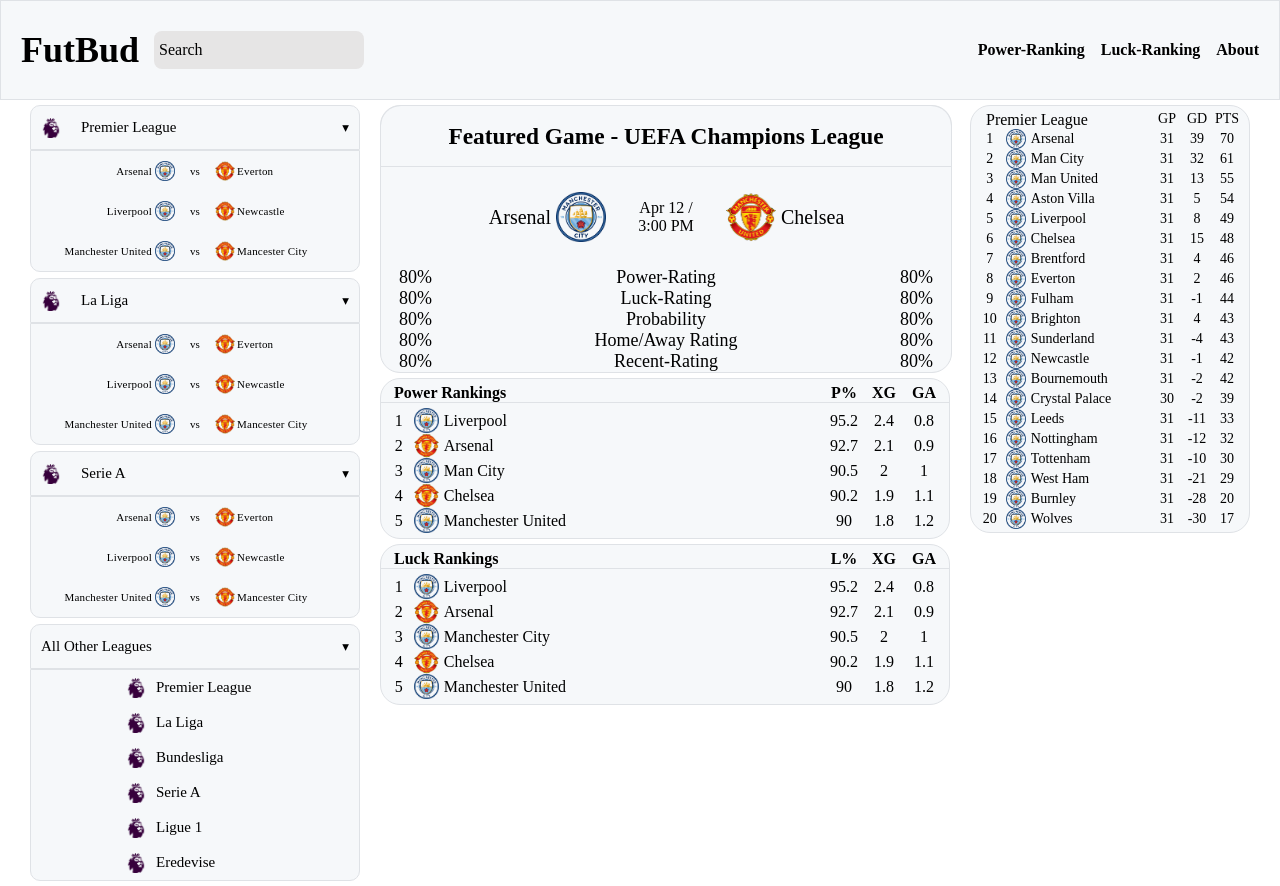
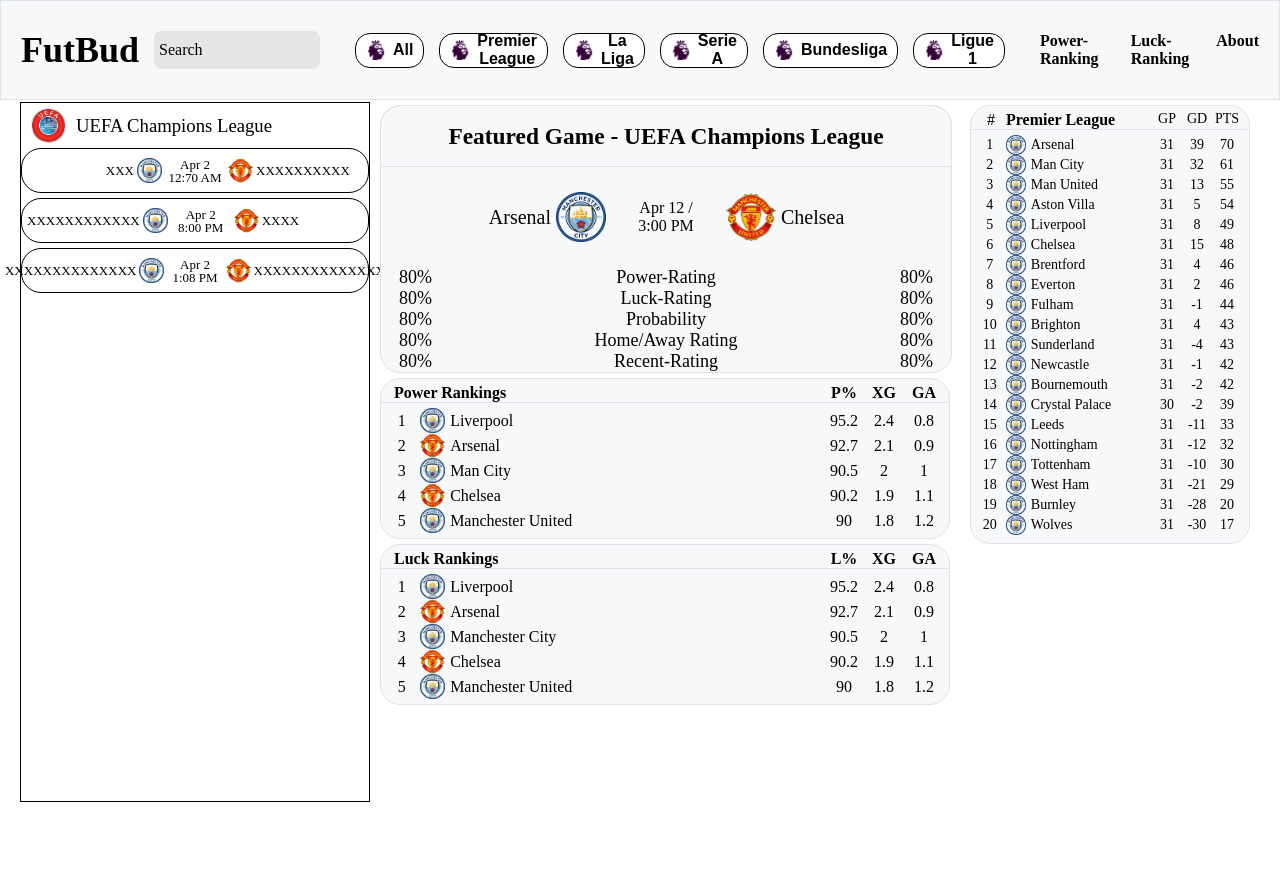
Before and after one commit to Jaydee0000/FutBud, an Astro site: page / in a window 1280 px wide. After the commit the page ends 804 px from the top, so only its background shows below. Built offline with nearby package versions, Linux system fonts and the light colour scheme; Astro itself is replaced by a stand-in of ours; a web font is replaced by a local one.

Commit message:
Added league choice for main page

```diff
--- /dev/null
+++ b/src/components/GameDisplay4GU.astro
@@ -0,0 +1,36 @@
+---
+import '../styles/gameDisplay.css';
+
+interface Props{
+    team1: string;
+    team2: string;
+    time1: string;
+    date1: string;
+}
+
+const{
+    team1,
+    team2,
+    time1,
+    date1
+} = Astro.props;
+---
+
+<div class="GDis-wrapper">
+    <div class="GDis-main">
+        <div class="GDis-team1">
+            <p>{team1}</p>
+            <img src="../manCity.png"/>
+        </div>
+
+        <div class="GDis-gameData">
+            <p>{date1}</p>
+            <p>{time1}</p>
+        </div>
+
+        <div class="GDis-team2">
+            <img src="../manUnited.png"/>
+            <p>{team2}</p>
+        </div>
+    </div>
+</div>
--- /dev/null
+++ b/src/components/GamesUpcoming.astro
@@ -0,0 +1,45 @@
+---
+
+
+import '../styles/gamesUpcoming.css';
+import Game from '../components/GameDisplay4GU.astro';
+
+---
+
+<div class="GU-wrapper">
+
+    <div class="GU-header">
+        <div class="GU-header-LeagueNationInd">
+            <img src="../UEFA.png" alt="this didnt display"/>
+        </div>
+
+        <h3>
+            UEFA Champions League
+        </h3>
+    </div>
+
+    <div class="GU-content">
+        <Game
+        team1="XXX"
+        team2="XXXXXXXXXX"
+        time1="12:70 AM"
+        date1="Apr 2"
+        />
+
+        <Game
+        team1="XXXXXXXXXXXX"
+        team2="XXXX"
+        time1="8:00 PM"
+        date1="Apr 2"
+        />
+
+        <Game
+        team1="XXXXXXXXXXXXXX"
+        team2="XXXXXXXXXXXXXX"
+        time1="1:08 PM"
+        date1="Apr 2"
+        />
+
+    </div>
+
+</div>
--- a/src/components/Header.astro
+++ b/src/components/Header.astro
@@ -1,11 +1,43 @@
 ---
 import '../styles/header.css';
+import LeagueDecider from '../components/LeagueDecider.astro';
+
+const leagues = [
+	"All",
+	"Premier League",
+	"La Liga",
+	"Serie A",
+	"Bundesliga",
+	"Ligue 1"
+];
 ---
 
 <header class="site-header">
 	<div class="header-inner">
 		<div class="title">FutBud</div>
 		<div class="search">Search</div>
+
+		<div class="leagueDecider">
+
+		{
+			leagues.map((league) => (
+				<LeagueDecider {league}/>
+			))
+		}
+
+		<script>
+			const buttons = document.querySelectorAll('.LD-wrapper');
+
+			buttons.forEach((button) => {
+				button.addEventListener('click', () => {
+				buttons.forEach((btn) => btn.classList.remove('active'));
+				button.classList.add('active');
+				});
+			});
+		</script>
+
+
+	</div>
 		<div class="nav">
 			<div class="power">Power-Ranking</div>
 			<div class="luck">Luck-Ranking</div>
--- /dev/null
+++ b/src/components/LeagueDecider.astro
@@ -0,0 +1,19 @@
+---
+import '../styles/leagueDecider.css';
+
+interface Props{
+    league: string;
+    isActive?: boolean;
+}
+
+const {
+    league,
+    isActive = false
+} = Astro.props;
+
+---
+
+<button class={`LD-wrapper ${isActive ? 'active' : ''}`}>
+    <img src="../eplLogo.png"/>
+    <p>{league}</p>
+</button>
--- a/src/components/Table.astro
+++ b/src/components/Table.astro
@@ -22,7 +22,17 @@ const{
 
 <div class="Table-wrapper">
     <div class="Table-header">
-        <p>{LeagueName}</p>
+         <div class="Table-pl">
+            <div class="Table-place">
+                <p>#</p>
+            </div>
+
+            <div class="Table-league">
+                <p>{LeagueName}</p>
+            </div>
+
+         </div>
+
         <div class="Table-statWrap">
             {
                 stats.map((stat) => (
--- a/src/pages/index.astro
+++ b/src/pages/index.astro
@@ -6,10 +6,13 @@ import H2hExample from '../components/TeamStatCompare.astro';
 import LeaderboardRanks from '../components/RatingLeaderBoard.astro';
 import FGTable from '../components/Table.astro';
 import Gamecard from '../components/teamsh2h.astro';
+import GamesUp from '../components/GamesUpcoming.astro';
+import LeagueDecider from '../components/LeagueDecider.astro';
 import '../styles/global.css';
 import '../styles/content.css';
 
 const leagues = [
+	"All",
 	"Premier League",
 	"La Liga",
 	"Serie A",
@@ -20,10 +23,14 @@ const leagues = [
 
 <Header />
 
-<main class="content">
+
+<div class="content-full">
+
+
+
+	<div class="content">
 		<div class="left-panel">
-		<League/>
-		<LeagueDD/>
+			<GamesUp/>
 		</div>
 
 		<div class="middle-panel">
@@ -131,4 +138,5 @@ const leagues = [
 
 
 		</div>
-</main>
+	</div>
+</div>
--- a/src/styles/content.css
+++ b/src/styles/content.css
@@ -1,11 +1,21 @@
 .content{
     display: grid;
-    grid-template-columns: 350px 1fr 300px;
+    grid-template-columns: 400px 700px 300px;
+    justify-content: center;
     padding: 2px 20px;
     min-height: calc(100vh - 100px);
 }
 
+.content-leagueDecider{
+    display: flex;
+    flex-direction: row;
+    padding: 2px 20px;
+    justify-content: center;
+    gap: 15px;
+}
+
 .left-panel{
+    border: 0.5px solid black;
 }
 
 .middle-panel{
@@ -19,3 +29,50 @@
 .right-panel{
     padding: 3px 10px; /* This sets the official padding for all content*/
 }
+
+
+
+
+@media (max-width: 1400px) {
+    .content{
+        display: grid;
+        grid-template-columns: 350px 1fr 300px;
+        justify-content: center;
+        padding: 2px 20px;
+        min-height: calc(100vh - 100px);
+    }
+}
+
+@media (max-width: 1250px) {
+    .content{
+        display: grid;
+        grid-template-columns: 650px 400px;
+        justify-content: center;
+        padding: 2px 20px;
+        min-height: calc(100vh - 100px);
+    }
+
+    .left-panel{
+        display: none;
+    }
+}
+
+@media (max-width: 1100px) {
+    .content{
+        display: grid;
+        grid-template-columns: 1fr 400px;
+        justify-content: center;
+        padding: 2px 20px;
+        min-height: calc(100vh - 100px);
+    }
+}
+
+@media (max-width: 1000px){
+    .content{
+        display: grid;
+        grid-template-columns: 1fr 300px;
+        justify-content: center;
+        padding: 2px 20px;
+        min-height: calc(100vh - 100px);
+    }
+}
--- /dev/null
+++ b/src/styles/gameDisplay.css
@@ -0,0 +1,66 @@
+
+.GDis-main{
+    display: flex;
+    flex-direction: row;
+    justify-content: center;
+    align-items: center;
+    padding: 3px 5px;
+    gap: 8px;
+    height: 45px;
+    border: 0.5px solid black;
+    box-sizing: border-box;
+    border-radius: 20px;
+}
+
+.GDis-team1,
+.GDis-team2{
+    display: flex;
+    flex-direction: row;
+    flex: 1;
+    height: fit-content;
+    align-items: center;
+    gap: 3px;
+}
+
+.GDis-team1{
+    justify-content: flex-end;
+}
+
+.GDis-team2{
+    justify-content: flex-start;
+}
+
+.GDis-team1,
+.GDis-team2,
+.GDis-gameData{
+
+}
+
+.GDis-team1 p,
+.GDis-team2 p,
+.GDis-gameData p
+{
+    margin: 0;
+    font-size: 13px;
+}
+
+.GDis-gameData{
+    display: flex;
+    flex-direction: column;
+    align-items: center;
+    justify-content: center;
+    width: 50px;
+    white-space: nowrap;
+}
+
+.GDis-gameData p {
+    line-height: 1;
+    width: fit-content;
+}
+
+.GDis-team1 img,
+.GDis-team2 img
+{
+    width: 25px;
+    height: 25px;
+}
--- /dev/null
+++ b/src/styles/gamesUpcoming.css
@@ -0,0 +1,34 @@
+.GU-wrapper{
+    display: flex;
+    flex-direction: column;
+}
+
+.GU-header{
+    display: flex;
+    flex-direction: row;
+    align-items: center;
+    justify-content: flex-start;
+    gap: 10px;
+    padding: 5px 10px;
+}
+
+.GU-header h3{
+    font-weight: normal;
+    width: fit-content;
+    margin: 0;
+}
+
+.GU-header-LeagueNationInd{
+    display: flex;
+}
+
+.GU-header-LeagueNationInd img{
+    width: 35px;
+    height: 35px;
+}
+
+.GU-content{
+    display: flex;
+    flex-direction: column;
+    gap: 5px;
+}
--- a/src/styles/header.css
+++ b/src/styles/header.css
@@ -11,6 +11,14 @@
     box-sizing: border-box;
     border: solid 0.1px #dfe2e6;
     background-color: #f6f8fa;
+}
+
+.leagueDecider{
+    display: flex;
+    flex-direction: row;
+    padding: 2px 20px;
+    justify-content: center;
+    gap: 15px;
 }
 
 .header-inner{
--- a/src/styles/leaderboard.css
+++ b/src/styles/leaderboard.css
@@ -9,7 +9,7 @@
 .LB-position{
     display: flex;
     justify-content: center;
-    width: 30px;
+    width: 40px;
     padding: 0 2.5px;
 }
 
--- /dev/null
+++ b/src/styles/leagueDecider.css
@@ -0,0 +1,32 @@
+.LD-wrapper{
+    display: flex;
+    flex-direction: row;
+    gap: 7px;
+    align-items: center;
+    height: 35px;
+    width: fit-content;
+    border: 1.5px solid black;
+    padding: 5px 10px;
+    border-radius: 15px;
+    background-color: white;
+    font-weight: bold;
+    cursor: pointer;
+}
+
+.LD-wrapper:hover{
+    background-color: rgb(206, 212, 216);
+}
+
+.LD-wrapper.active{
+    background-color: rgb(190, 223, 240);
+}
+
+.LD-wrapper p{
+    font-size: 16px;
+    margin: 0;
+}
+
+.LD-wrapper img{
+    width: 20px;
+    height: 20px;
+}
--- a/src/styles/table.css
+++ b/src/styles/table.css
@@ -4,11 +4,28 @@
     border: solid 0.5px #dfe2e6;
     background-color: #f6f8fa;
     border-radius: 20px;
+    container-type: inline-size;
 }
 
 .Table-wrapper p {
     margin: 0;
 }
+
+.Table-pl{
+    display: flex;
+    flex-direction: row;
+}
+
+.Table-place{
+    width: 30px;
+    display: flex;
+    justify-content: center;
+}
+
+.Table-league{
+    font-weight: 600;
+}
+
 
 .Table-header{
     display: flex;
@@ -16,8 +33,9 @@
     justify-content: space-between;
     align-content: center;
     padding-right: 5px;
-    padding-left: 15px;
+    padding-left: 5px;
     padding-top: 5px;
+    border-bottom: 0.5px solid #dfe2e6;
 }
 
 .Table-statWrap{
@@ -28,8 +46,18 @@
 }
 
 .Table-statHead{
-    width: 30px;
+    width: 40px;
     display: flex;
     align-content: center;
     justify-content: center;
 }
+
+.Table-content{
+    padding: 5px 0;
+}
+
+@container(max-width: 300px){
+    .Table-statHead{
+        width: 30px;
+    }
+}
```
Also changed, not shown: public/UEFA.png (added), public/eplLogo.png (renamed from src/assets/eplLogo.png), src/assets/UEFA.png (added). Lines whose indentation alone changed are shown as unchanged.
